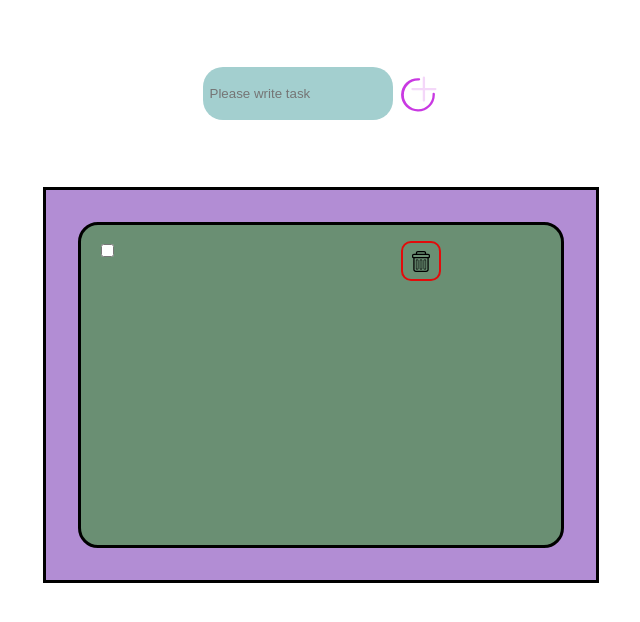
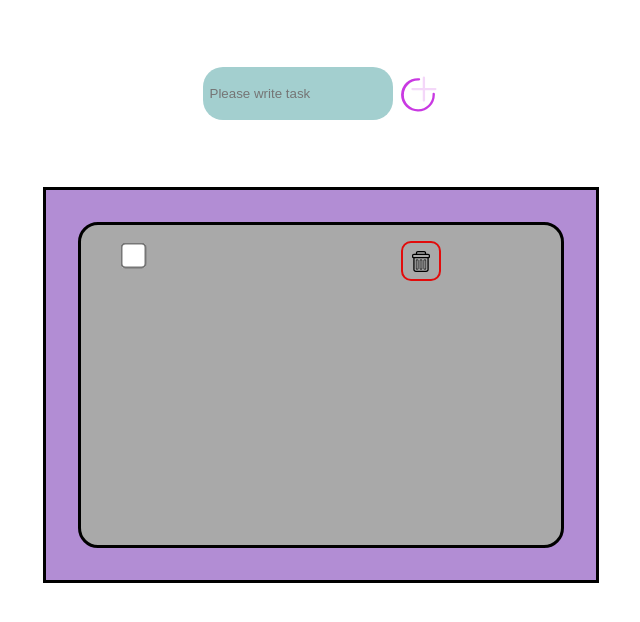
Before and after one commit to Shahdoust/to-do-lists, a plain HTML site: page index.html in a window 1280 px wide. Both pictures are taken after a click on the button 738 px from the left and 93 px from the top of the page. Shown: the whole page, without its empty margins (319-959 px from the left). Drawn offline with Linux system fonts and the light colour scheme; a web font is replaced by a local one.

Commit message:
updated style

```diff
--- a/style.css
+++ b/style.css
@@ -1,3 +1,11 @@
+@font-face {
+  font-family: 'Indie Flower';
+  font-style: normal;
+  font-weight: 400;
+  src: url(https://fonts.gstatic.com/s/indieflower/v17/m8JVjfNVeKWVnh3QMuKkFcZVaUuH.woff2) format('woff2');
+  unicode-range: U+0000-00FF, U+0131, U+0152-0153, U+02BB-02BC, U+02C6, U+02DA, U+02DC, U+0304, U+0308, U+0329, U+2000-206F, U+2074, U+20AC, U+2122, U+2191, U+2193, U+2212, U+2215, U+FEFF, U+FFFD;
+}
+
 body {
   margin: 0;
   padding: 0;
@@ -66,7 +74,7 @@ body {
 }
 
 .add-item-to-list:hover {
-  background-color: rgb(53, 124, 103);
+  background-color: lightgrey;
   border-radius: 10px;
 }
 
@@ -93,7 +101,7 @@ body {
   min-width: 30em;
   min-height: 20em;
   border: 3px solid;
-  background-color: rgb(106, 143, 115);
+  background-color: darkgrey;
 }
 
 
@@ -101,8 +109,26 @@ body {
   box-shadow: 1px 2px 2px rgb(55, 5, 5);
   transition-delay: 200ms;
   background-color: rgb(226, 11, 11);
+}
 
-.checkBox {
+input.checkBox {
   filter: hue-rotate(270deg);
-  place-content: center;
+  margin-left: 10%;
 }
+
+input[type=checkbox] {
+  -ms-transform: scale(2); /* IE */
+  -moz-transform: scale(2); /* FF */
+  -webkit-transform: scale(2); /* Safari and Chrome */
+  -o-transform: scale(2); /* Opera */
+  transform: scale(2);
+  padding: 10px;
+}
+
+.span-txt-task {
+  font-size: 1.5rem;
+  font-family:'Indie Flower';
+  text-transform:capitalize;
+  font-weight: 1000;
+
+}
```
